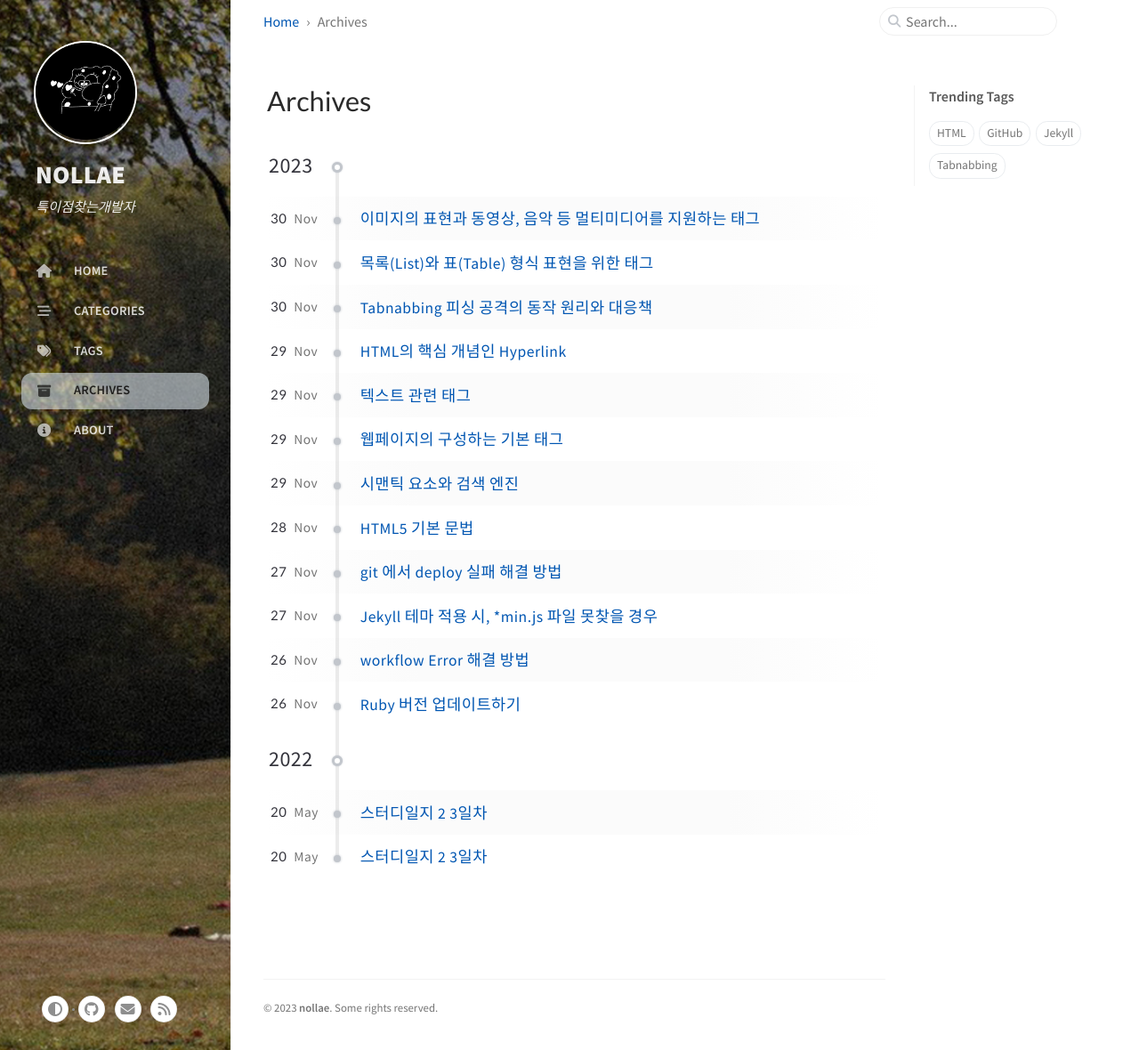
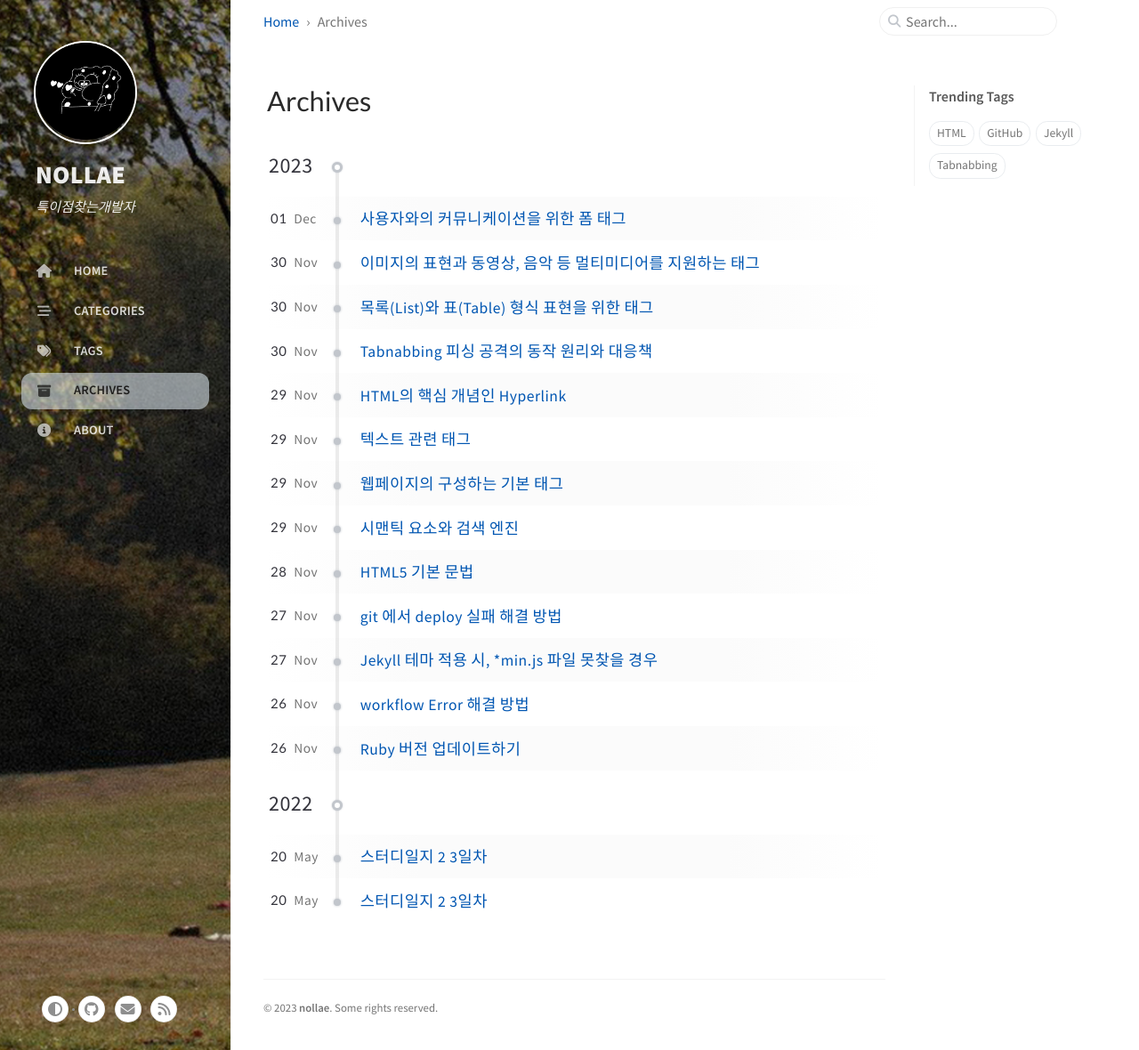
Before and after one commit to nollae/nollae.github.io, a Jekyll site: the page built from _tabs/archives.md, in a window 1280 px wide and 1180 px high. Shown: the whole window at 89% size. Built offline with Jekyll 4.4.1, drawn with Linux system fonts in a browser that asks for light colours; cached includes are drawn as plain includes; comment, search, counter and statistics services are not loaded.

Commit message:
posted post_front_html_09

````diff
--- /dev/null
+++ b/_posts/2023-12-01-front-html-09.md
@@ -0,0 +1,514 @@
+---
+title: 사용자와의 커뮤니케이션을 위한 폼 태그
+author: nollae
+date: 2023-12-01 16:13:00 +0900
+categories: [Front, HTML]
+tags: [HTML]
+---
+<style>
+    .bg-yllw { background-color: #fff5b1 }
+    .bg-gray { background-color: #f6f8fa }
+    .ft-small{ font-size: 0.9rem }
+    blockquote { border-left-color: #F7DDBE }
+</style>
+
+해당 본문은 poiemaweb의 [**사용자와의 커뮤니케이션을 위한 폼 태그**](https://poiemaweb.com/html5-tag-forms) 를 필사하였다.
+<br/>
+<em class="ft-small">집중력을 높이기 위해, poiemaweb의 본문내용을 직접 타이핑하면서 공부하고 있다.</em>
+
+## **form**
+
+form 태그는 <span class="bg-yllw">**사용자가 입력한 데이터를 수집하기 위해 사용**</span>되며 <u>input, textarea, button, select, checkbox, radio button, submit button</u> 등의 입력 양식 태그를 포함할 수 있다.
+
+```html
+<form>
+...
+form elements (input, checkbox, radio button, submit button...)
+...
+</form>
+```
+
+| attribute          | Value | Description |
+|:-----------------|:----|:-----|
+| action | URL | 입력 데이터(form data)가 전송될 URL 지정  |
+| method | get / post | 입력 데이터(form data) 전달 방식 지정 |
+
+GET과 POST는 **HTTP 프로토콜을 이용해서 사용자 입력 데이터를 서버에 전달하는 방식**을 나타내며 [HTTP request method](https://developer.mozilla.org/ko/docs/Web/HTTP/Methods)라 한다
+
+GET
+: - GET 방식은 <span class="bg-yllw">**전송 URL에 입력 데이터를 쿼리스트링으로 보내는 방식**</span>이다.
+<br/>
+예) http://jsonplaceholder.typicode.com/posts**?userId=1&id=1**
+- 전송 URL 바로 뒤에 <u>‘?’를 통해 데이터의 시작을 알려주고, key-value형태의 데이터를 추가한다.</u> 1개 이상의 전송 데이터는 <u>‘&’로 구분</u>한다.
+- URL에 전송 데이터가 모두 노출되기 때문에 **보안에 문제**가 있으며 전송할 수 있는 **데이터의 한계가 있다.** (최대 255자).
+- REST API에서 GET 메소드는 <u>모든 또는 특정 리소스의 조회를 요청</u>한다.
+
+POST
+: - POST 방식은 <span class="bg-yllw">**Request Body에 담아 보내는 방식**</span>이다.
+<br/>
+예) http://jsonplaceholder.typicode.com/posts
+- URL에 **전송 데이터가 모두 노출되지 않지만** GET에 비해 **속도가 느리다.**
+- REST API에서 POST 메소드는 <u>특정 리소스의 생성을 요청</u>한다.
+
+![img01](/assets/img/posts/front/20231201_09_01.gif){: .w-100 .h-100 .shadow .rounded-10 }
+_[Example of a HTTP Request/Response message pair](http://www.fmc-modeling.org/category/projects/apache/amp/2_3Protocols_Standards.html)_
+
+
+```html
+<!DOCTYPE html>
+<html>
+  <body>
+    <form action="http://jsonplaceholder.typicode.com/users" method="get">
+      ID: <input type="text" name="id" value="1"><br>
+      username: <input type="text" name="username" value="Bret"><br>
+      <input type="submit" value="Submit">
+    </form>
+  </body>
+</html>
+```
+
+> **Result :**
+
+<form action="http://jsonplaceholder.typicode.com/users" method="get">
+    ID: <input type="text" name="id" value="1"><br>
+    username: <input type="text" name="username" value="Bret"><br>
+    <input type="submit" value="Submit">
+</form>
+
+<br/>
+submit button이 클릭되면 input 태그에 입력된 데이터가 form 태그의 method 어트리뷰트에 지정된 방식으로 action 어트리뷰트에 지정된 서버측의 처리 로직에 전달된다.
+
+## **input**
+
+input 태그는 form 태그 중에서 가장 중요한 태그로 <span class="bg-yllw">**사용자로부터 데이터를 입력받기 위해 사용**</span>된다.
+
+input 태그는 다양한 종류가 있는데 <u>type 어트리뷰트에 의해 구분</u>된다. form 태그 내에 존재하여야 입력 데이터를 전송할 수 있으나 **ajax를 사용할 시에는 form 태그 내에 존재하지 않아도 된다.**
+
+서버에 전송되는 데이터는 name 어트리뷰트를 키로, value 어트리뷰트를 값으로하여 <span class="bg-yllw">**key=value의 형태로 전송**</span>된다.
+
+| type 어트리뷰트값  | Description |
+|:-----------------|:----|
+| button   | 버튼 생성      |
+| checkbox | checkbox 생성 |
+| color    | 컬러 선택 생성  |
+| date     | date control (년월일) 생성 |
+| datetime | date & time control (년월일시분초) 생성. HTML spec에서 drop되었다. |
+| datetime-local | 지역 date & time control (년월일시분초) 생성 |
+| email    | 이메일 입력 form 생성. subumit 시 자동 검증한다. |
+| file     | 파일 선택 form 생성 |
+| hidden   | 감추어진 입력 form 생성 |
+| image    | 이미지로 된 submit button 생성 |
+| month    | 월 선택 form 생성 |
+| number   | 숫자 입력 form 생성 |
+| password | password 입력 form 생성 |
+| radio    | radio button 생성 |
+| range    | 범위 선택 form 생성 |
+| reset    | 초기화 button 생성 |
+| search   | 검색어 입력 form 생성 |
+| submit   | 제출 button 생성 |
+| tel      | 전화번호 입력 form 생성 |
+| text     | 텍스트 입력 form 생성 |
+| time     | 시간 선택 form 생성 |
+| url      | url 입력 form 생성 |
+| week     | 주 선택 입력 form 생성 |
+
+
+```html
+<!DOCTYPE html>
+<html>
+  <body>
+    <b>button</b>
+    <br/>
+    <input type="button" value="Click me" onclick="alert('Hello world!')">
+    <hr>
+
+    <b>checkbox</b>
+    <br/>
+    <input type="checkbox" name="fruit1" value="apple" checked> 사과<br>
+    <input type="checkbox" name="fruit2" value="grape"> 포도<br>
+    <input type="checkbox" name="fruit3" value="peach"> 복숭아<br>
+    <hr>
+
+    <b>color</b>
+    <br/>
+    <input type="color" name="mycolor">
+    <hr>
+
+    <b>date</b>
+    <br/>
+    <input type="date" name="birthday">
+    <hr>
+
+    <b>datetime</b>
+    <br/>
+    <input type="datetime" name="birthdaytime">
+    <hr>
+
+    <b>datetime-local</b>
+    <br/>
+    <input type="datetime-local" name="birthdaytime">
+    <hr>
+
+    <b>email</b>
+    <br/>
+    <input type="email" name="useremail">
+    <hr>
+
+    <b>file</b>
+    <br/>
+    <input type="file" name="myfile">
+    <hr>
+
+    <b>hidden</b>
+    <br/>
+    <input type="hidden" name="country" value="Norway">
+    hidden filed는 사용자에 표시되지 않는다.
+    <hr>
+
+    <b>image</b>
+    <br/>
+    <input type="image" src="img/img_submit.gif" alt="Submit" width="48" height="48">
+    <hr>
+
+    <b>month</b>
+    <br/>
+    <input type="month" name="birthdaymonth">
+    <hr>
+
+    <b>number</b>
+    <br/>
+    <input type="number" name="quantity" min="2" max="10" step="2" value="2">
+    <hr>
+
+    <b>password</b>
+    <br/>
+    <input type="password" name="pwd">
+    <hr>
+
+    <b>radio</b>
+    <br/>
+    <input type="radio" name="gender" value="male" checked> 남자<br>
+    <input type="radio" name="gender" value="female"> 여자<br>
+    <hr>
+
+    <b>range</b>
+    <br/>
+    <input type="range" name="points" min="0" max="10" step="1" value="5">
+    <hr>
+
+    <b>reset</b>
+    <br/>
+    <input type="reset">
+    <hr>
+
+    <b>search</b>
+    <br/>
+    <input type="search" name="googlesearch">
+    <hr>
+
+    <b>submit</b>
+    <br/>
+    <input type="submit" value="Submit">
+    <hr>
+
+    <b>tel</b>
+    <br/>
+    <input type="tel" name="mytel">
+    <hr>
+
+    <b>text</b>
+    <br/>
+    <input type="text" name="myname">
+    <hr>
+
+    <b>time</b>
+    <br/>
+    <input type="time" name="mytime">
+    <hr>
+
+    <b>url</b>
+    <br/>
+    <input type="url" name="myurl">
+    <hr>
+
+    <b>week</b>
+    <br/>
+    <input type="week" name="week_year">
+  </body>
+</html>
+```
+
+> **Result :**
+
+<b>button</b>
+<br/>
+<input type="button" value="Click me" onclick="alert('Hello world!')">
+<hr>
+
+<b>checkbox</b>
+<br/>
+<input type="checkbox" name="fruit1" value="apple" checked> 사과<br>
+<input type="checkbox" name="fruit2" value="grape"> 포도<br>
+<input type="checkbox" name="fruit3" value="peach"> 복숭아<br>
+<hr>
+
+<b>color</b>
+<br/>
+<input type="color" name="mycolor">
+<hr>
+
+<b>date</b>
+<br/>
+<input type="date" name="birthday">
+<hr>
+
+<b>datetime</b>
+<br/>
+<input type="datetime" name="birthdaytime">
+<hr>
+
+<b>datetime-local</b>
+<br/>
+<input type="datetime-local" name="birthdaytime">
+<hr>
+
+<b>email</b>
+<br/>
+<input type="email" name="useremail">
+<hr>
+
+<b>file</b>
+<br/>
+<input type="file" name="myfile">
+<hr>
+
+<b>hidden</b>
+<br/>
+<input type="hidden" name="country" value="Norway">
+hidden filed는 사용자에 표시되지 않는다.
+<hr>
+
+<b>image</b>
+<br/>
+<input type="image" src="/assets/img/posts/front/20231130_08_01.jpeg" alt="img" width="48" height="48">
+<hr>
+
+<b>month</b>
+<br/>
+<input type="month" name="birthdaymonth">
+<hr>
+
+<b>number</b>
+<br/>
+<input type="number" name="quantity" min="2" max="10" step="2" value="2">
+<hr>
+
+<b>password</b>
+<br/>
+<input type="password" name="pwd">
+<hr>
+
+<b>radio</b>
+<br/>
+<input type="radio" name="gender" value="male" checked> 남자<br>
+<input type="radio" name="gender" value="female"> 여자<br>
+<hr>
+
+<b>range</b>
+<br/>
+<input type="range" name="points" min="0" max="10" step="1" value="5">
+<hr>
+
+<b>reset</b>
+<br/>
+<input type="reset">
+<hr>
+
+<b>search</b>
+<br/>
+<input type="search" name="googlesearch">
+<hr>
+
+<b>submit</b>
+<br/>
+<input type="submit" value="Submit">
+<hr>
+
+<b>tel</b>
+<br/>
+<input type="tel" name="mytel">
+<hr>
+
+<b>text</b>
+<br/>
+<input type="text" name="myname">
+<hr>
+
+<b>time</b>
+<br/>
+<input type="time" name="mytime">
+<hr>
+
+<b>url</b>
+<br/>
+<input type="url" name="myurl">
+<hr>
+
+<b>week</b>
+<br/>
+<input type="week" name="week_year">
+
+## **select**
+
+<span class="bg-yllw">**복수개의 리스트에서 복수개의 아이템을 선택할 때 사용**</span>한다. 함께 사용할 수 있는 태그는 다음과 같다.
+
+서버에 전송되는 데이터는 select 요소의 name 어트리뷰트를 키로, option 요소의 value 어트리뷰트를 값으로하여 <span class="bg-yllw">**key=value의 형태로 전송**</span>된다.
+
+| tag                    | Description                       |
+|:--------------------------------|:-------------------------|
+| select   | select form 생성 |
+| option   | option 생성 |
+| optgroup | option을 그룹화한다 |
+
+```html
+<!DOCTYPE html>
+<html>
+  <body>
+    <select name="cars1">
+      <option value="volvo" selected>Volvo</option>
+      <option value="saab" disabled>Saab</option>
+      <option value="fiat">Fiat</option>
+      <option value="audi">Audi</option>
+    </select>
+
+    <select name="cars2" size="4" multiple>
+      <option value="volvo">Volvo</option>
+      <option value="saab">Saab</option>
+      <option value="fiat">Fiat</option>
+      <option value="audi" selected>Audi</option>
+    </select>
+
+    <select name="cars3">
+      <optgroup label="Swedish Cars">
+        <option value="volvo">Volvo</option>
+        <option value="saab">Saab</option>
+      </optgroup>
+      <optgroup label="German Cars" disabled>
+        <option value="mercedes">Mercedes</option>
+        <option value="audi">Audi</option>
+      </optgroup>
+    </select>
+  </body>
+</html>
+```
+
+> **Result :**
+
+<html>
+  <body>
+    <select name="cars1">
+      <option value="volvo" selected>Volvo</option>
+      <option value="saab" disabled>Saab</option>
+      <option value="fiat">Fiat</option>
+      <option value="audi">Audi</option>
+    </select>
+    <select name="cars2" size="4" multiple>
+      <option value="volvo">Volvo</option>
+      <option value="saab">Saab</option>
+      <option value="fiat">Fiat</option>
+      <option value="audi" selected>Audi</option>
+    </select>
+    <select name="cars3">
+      <optgroup label="Swedish Cars">
+        <option value="volvo">Volvo</option>
+        <option value="saab">Saab</option>
+      </optgroup>
+      <optgroup label="German Cars" disabled>
+        <option value="mercedes">Mercedes</option>
+        <option value="audi">Audi</option>
+      </optgroup>
+    </select>
+  </body>
+</html>
+
+## **textarea**
+
+textarea 태그는 **여러 줄의 글자를 입력할 때 사용**한다.
+
+```html
+<!DOCTYPE html>
+<html>
+  <body>
+    <textarea name="message" rows="10" cols="30">Write something here</textarea>
+  </body>
+</html>
+```
+
+> **Result :**
+
+<textarea name="message" rows="10" cols="30">Write something here</textarea>
+
+## **button**
+
+button 태그는 **클릭할 수 있는 버튼을 생성**한다. `<input type="button">`과 유사하지만 *input 태그는 빈 태그인 반면 button 태그는 그렇지 않다.* 따라서 <u>button 요소에는 텍스트나 이미지 같은 콘텐츠를 사용할 수 있다.</u>
+
+type 어트리뷰트는 반드시 지정하는 것이 바람직하며 어트리뷰트값으로 <u>button, reset, submit를 지정할 수 있다.</u>
+
+```html
+<!DOCTYPE html>
+<html>
+  <body>
+    <button type="button" onclick="alert('Hello World!')">Click Me!</button>
+
+    <input type="button" value="Click Me!" onclick="alert('Hello world!')">
+  </body>
+</html>
+```
+
+> **Result :**
+
+<button type="button" onclick="alert('Hello World!')">Click Me!</button>
+<input type="button" value="Click Me!" onclick="alert('Hello world!')">
+
+<br/>
+**button 태그는 어트리뷰트만을 받아들이는 input 태그와 달리 콘텐츠로 문자열은 물론 HTML 요소를 받을 수도 있다는 장점이 있다.** 주의할 것은 IE의 경우, submit되는 값이 다를 수 있는 것이다.
+
+```html
+<button type="submit" name="myButton" value="foo">Click me</button>
+```
+
+위 예제의 경우, IE6, IE7에는 ‘foo’ 대신 ‘Click me’를 서버로 전송한다. 따라서 오래된 IE를 지원해야 한다면 input 태그를 사용하는 것이 바람직하다.
+
+## **fieldset / legend**
+
+- fieldset 태그는 <span class="bg-yllw">**관련된 입력 양식들을 그룹화할 때 사용**</span>한다.
+- legend 태그는 fieldset 태그 내에서 사용되야 하며 <span class="bg-yllw">**그룹화된 fieldset의 제목을 정의**</span>한다.
+
+```html
+<!DOCTYPE html>
+<html>
+  <head>
+    <meta charset="UTF-8">
+  </head>
+  <body>
+      <fieldset>
+        <legend>Login</legend>
+        Username <input type="text" name="username">
+        Password <input type="text" name="password">
+      </fieldset>
+  </body>
+</html>
+```
+
+> **Result :**
+<fieldset>
+    <legend>Login</legend>
+    Username <input type="text" name="username">
+    Password <input type="text" name="password">
+</fieldset>
+
+<br/>
+
+🔗 **ref :**
+
+- [**사용자와의 커뮤니케이션을 위한 폼 태그**](https://poiemaweb.com/html5-tag-forms)
````
Also changed, not shown: _posts/2023-11-30-front-html-08.md (+3 -1 lines), assets/img/posts/front/20231201_09_01.gif (added).
